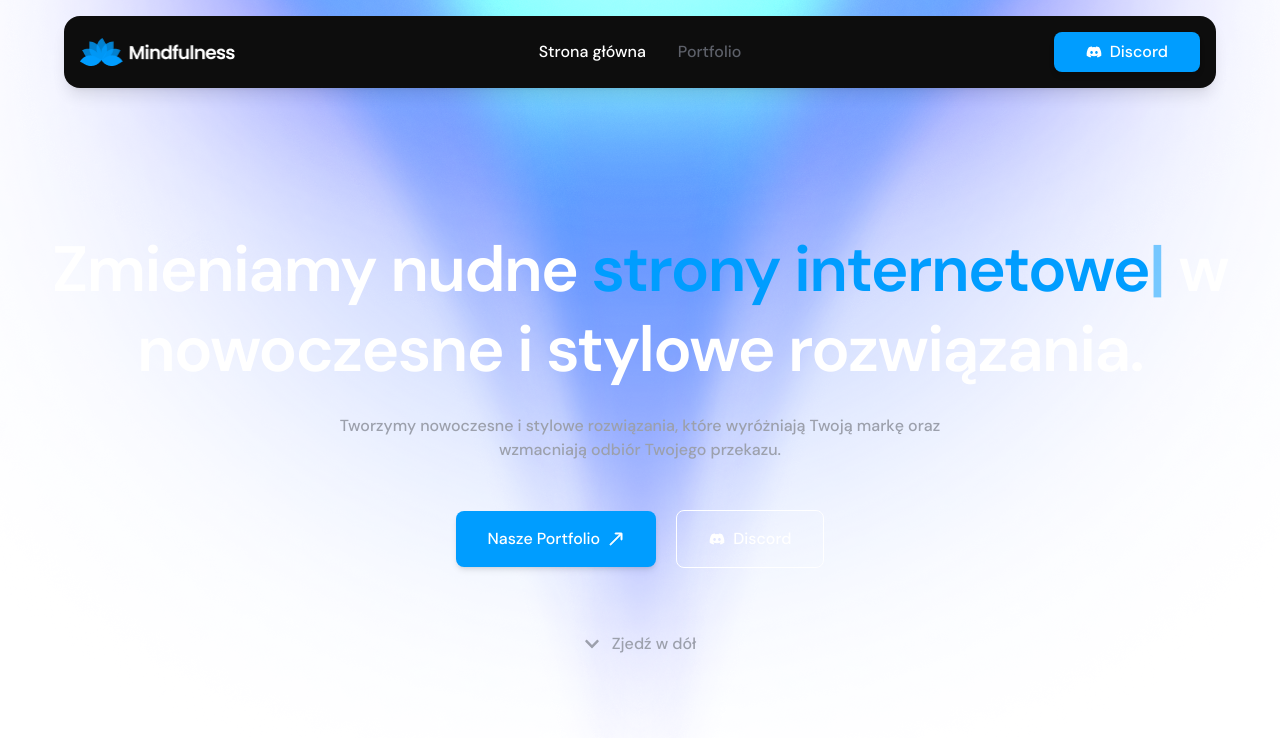
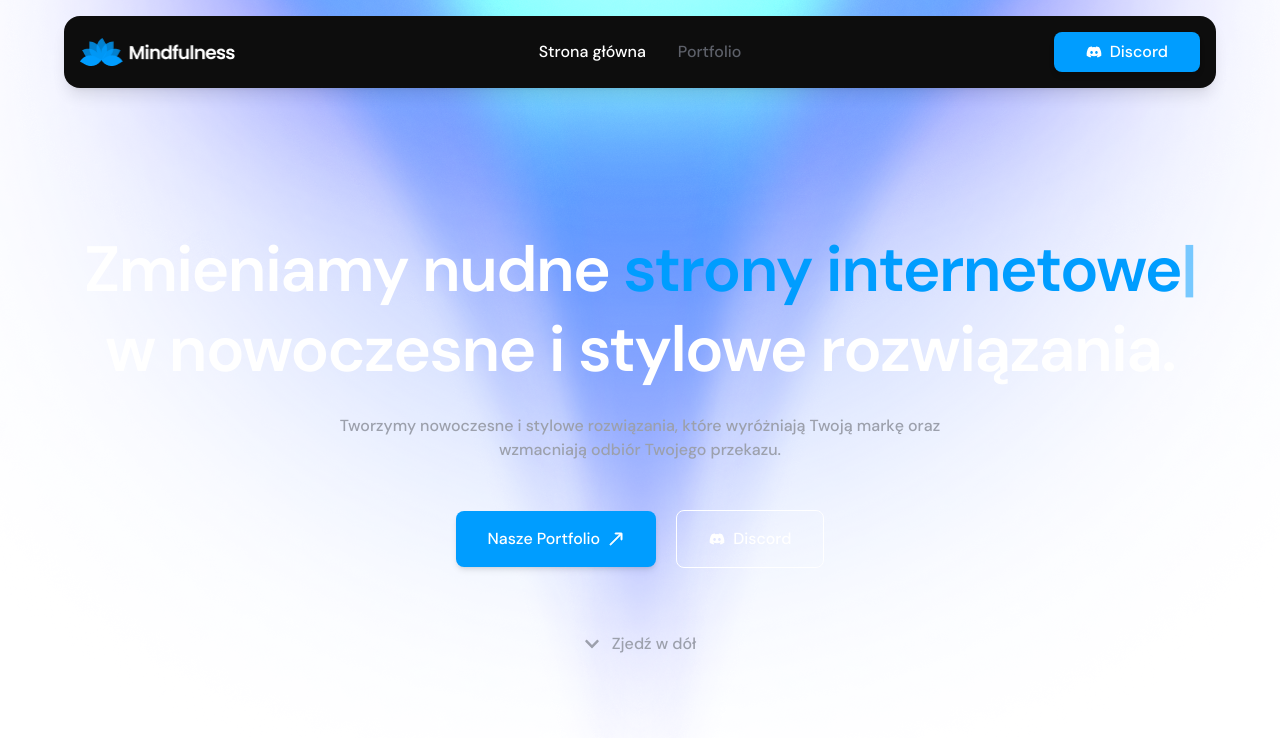
Before and after one commit to ogafto/moja-strona, a Next.js app: page / in a window 1280 px wide. Shown: the top 738 px of the page. Built offline with nearby package versions, Linux system fonts and the light colour scheme.

Commit message:
poprawarespo11

```diff
--- a/app/components/hero.tsx
+++ b/app/components/hero.tsx
@@ -68,8 +68,9 @@ export default function Hero() {
             className="text-[40px] md:text-[64px] font-semibold leading-tight tracking-tight text-white"
             variants={fadeUp}
           >
+            <motion.span className="block" variants={fadeUp}>
               Zmieniamy nudne{" "}
-            <span className="inline-block min-h-[100px] text-left text-[#009DFF] md:min-h-0">
+              <span className="inline-block text-[#009DFF] min-h-[100px] md:min-h-0">
                 <ReactTyped
                   strings={[
                     "grafiki",
@@ -82,8 +83,12 @@ export default function Hero() {
                   backDelay={1200}
                   loop
                 />
-            </span>{" "}
+              </span>
+            </motion.span>
+
+            <motion.span className="block" variants={fadeUp}>
               w nowoczesne i stylowe rozwiązania.
+            </motion.span>
           </motion.h1>
 
           <motion.p
```
Lines whose indentation alone changed are shown as unchanged.
